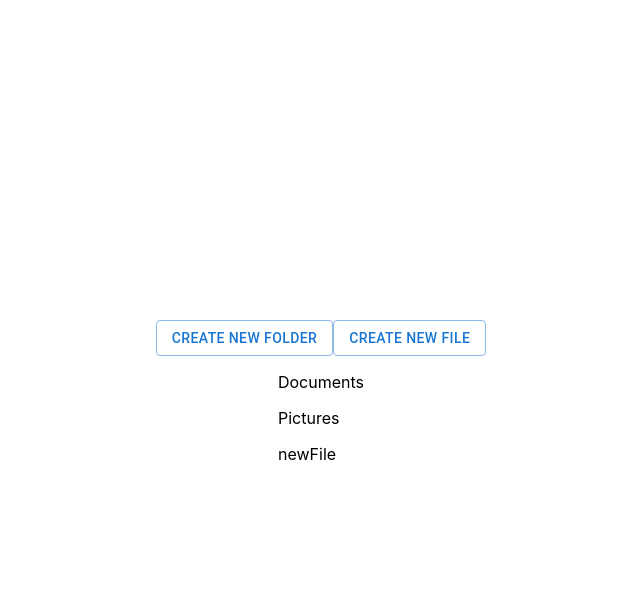
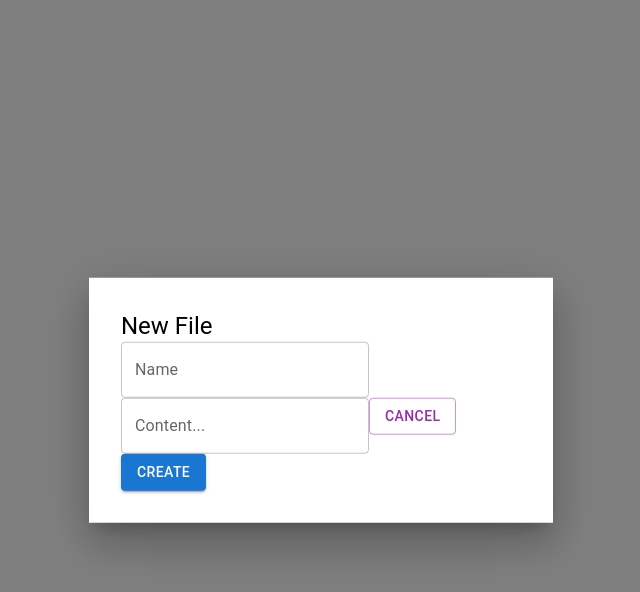
Before and after one commit to ans-lee/file-manager, a React (Create React App) app: page / in a window 1280 px wide. Both pictures are taken after a click on the button "CREATE NEW FOLDER". Shown: the top 592 px of the page, without its empty margins (319-959 px from the left). Built offline with nearby package versions, Linux system fonts and the light colour scheme.

Commit message:
Add modals

```diff
--- a/src/App/components/ManagerActions/ManagerActions.tsx
+++ b/src/App/components/ManagerActions/ManagerActions.tsx
@@ -1,5 +1,8 @@
 import { Box, Button } from '@mui/material';
 import { Directory, FileManager } from 'App/hooks/useFileManager/interface';
+import { useState } from 'react';
+import CreateFileModal from '../Modal/CreateFileModal';
+import CreateFolderModal from '../Modal/CreateFolderModal';
 
 interface Props {
   fileManager: FileManager;
@@ -22,14 +25,31 @@ export const ManagerActions = ({ fileManager }: Props) => {
     fileManager.setFileMap({ ...fileManager.fileMap, newFile: newDir });
   };
 
+  const [isNewFileModalOpen, setIsNewFileModalOpen] = useState(false);
+  const [isNewFolderModalOpen, setIsNewFolderModalOpen] = useState(false);
+
   return (
+    <>
       <Box display="flex">
-      <Button variant="outlined" onClick={handleCreateNewFolder}>
+        <Button variant="outlined" onClick={() => setIsNewFileModalOpen(true)}>
           Create New Folder
         </Button>
-      <Button variant="outlined" onClick={handleCreateNewFolder}>
+        <Button
+          variant="outlined"
+          onClick={() => setIsNewFolderModalOpen(true)}
+        >
           Create New File
         </Button>
       </Box>
+      <CreateFileModal
+        isOpen={isNewFileModalOpen}
+        onClose={() => setIsNewFileModalOpen(false)}
+      />
+      <CreateFolderModal
+        isOpen={isNewFolderModalOpen}
+        onClose={() => setIsNewFolderModalOpen(false)}
+        onSubmit={() => handleCreateNewFolder()}
+      />
+    </>
   );
 };
--- /dev/null
+++ b/src/App/components/Modal/CreateFileModal/index.tsx
@@ -0,0 +1,27 @@
+import { Box, Button, Modal, TextField, Typography } from '@mui/material';
+import { modalStyle } from '../styles';
+
+interface Props {
+  isOpen: boolean;
+  onClose: () => void;
+}
+
+const CreateFileModal = ({ isOpen, onClose }: Props) => {
+  return (
+    <Modal open={isOpen} onClose={onClose}>
+      <Box sx={modalStyle}>
+        <Typography variant="h5" component="h2">
+          New File
+        </Typography>
+        <TextField id="newFileName" label="Name" />
+        <TextField id="newFileContent" label="Content..." />
+        <Button variant="outlined" color="secondary" onClick={onClose}>
+          Cancel
+        </Button>
+        <Button variant="contained">Create</Button>
+      </Box>
+    </Modal>
+  );
+};
+
+export default CreateFileModal;
--- /dev/null
+++ b/src/App/components/Modal/CreateFolderModal/index.tsx
@@ -0,0 +1,29 @@
+import { Box, Button, Modal, TextField, Typography } from '@mui/material';
+import { modalStyle } from '../styles';
+
+interface Props {
+  isOpen: boolean;
+  onClose: () => void;
+  onSubmit: () => void;
+}
+
+const CreateFolderModal = ({ isOpen, onClose, onSubmit }: Props) => {
+  return (
+    <Modal open={isOpen} onClose={onClose}>
+      <Box sx={modalStyle}>
+        <Typography variant="h5" component="h2">
+          New Folder
+        </Typography>
+        <TextField id="newFolderName" label="Name" />
+        <Button variant="outlined" color="secondary" onClick={onClose}>
+          Cancel
+        </Button>
+        <Button variant="contained" onClick={onSubmit}>
+          Create
+        </Button>
+      </Box>
+    </Modal>
+  );
+};
+
+export default CreateFolderModal;
--- /dev/null
+++ b/src/App/components/Modal/styles.ts
@@ -0,0 +1,10 @@
+export const modalStyle = {
+  position: 'absolute' as 'absolute',
+  top: '50%',
+  left: '50%',
+  transform: 'translate(-50%, -50%)',
+  width: 400,
+  bgcolor: 'background.paper',
+  boxShadow: 24,
+  p: 4,
+};
--- a/src/App/index.tsx
+++ b/src/App/index.tsx
@@ -1,13 +1,15 @@
 import GlobalStyle from './styled.default';
 import FileManagerContainer from './containers/FileManagerContainer';
-import { Container } from '@mui/material';
+import { Container, StyledEngineProvider } from '@mui/material';
 
 const App = () => {
   return (
-    <Container>
+    <StyledEngineProvider injectFirst>
       <GlobalStyle />
-      <FileManagerContainer />
-    </Container>
+      <Container>
+        <FileManagerContainer />
+      </Container>
+    </StyledEngineProvider>
   );
 };
 
```
Lines whose indentation alone changed are shown as unchanged.
